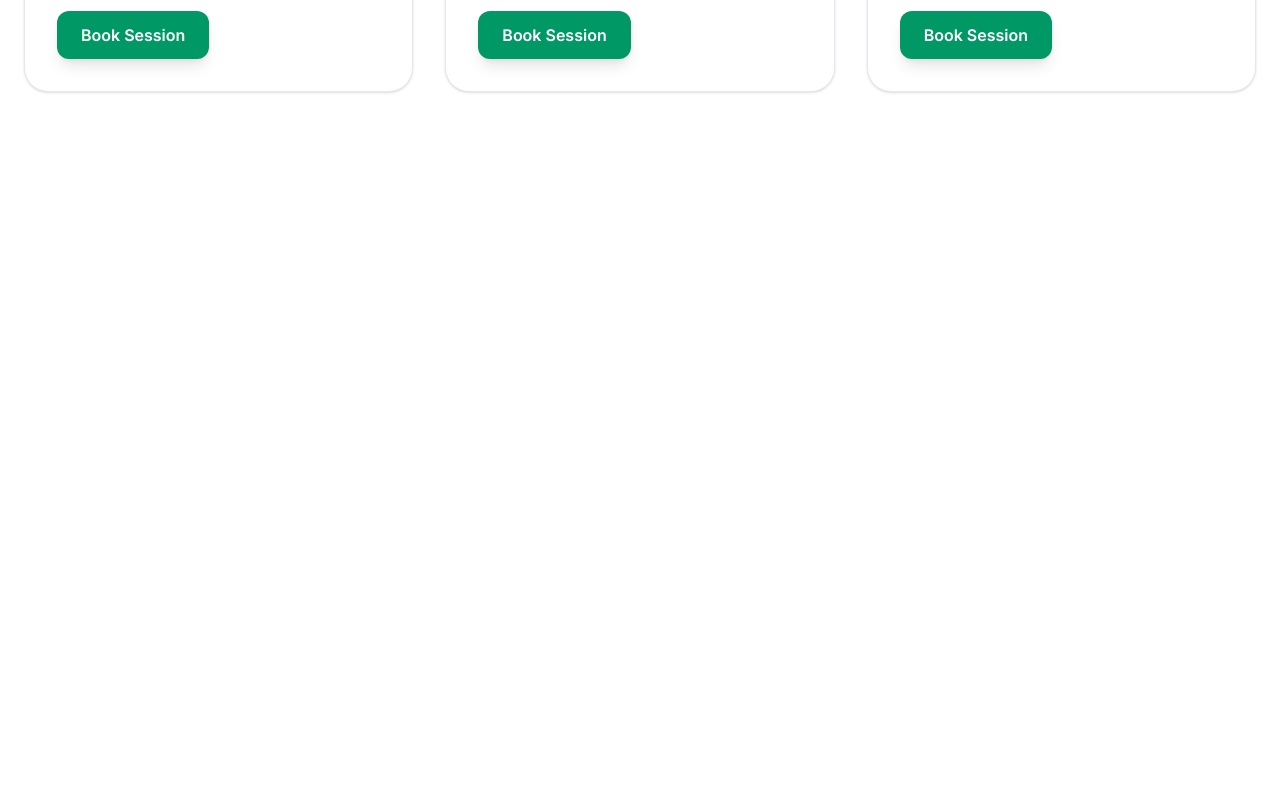
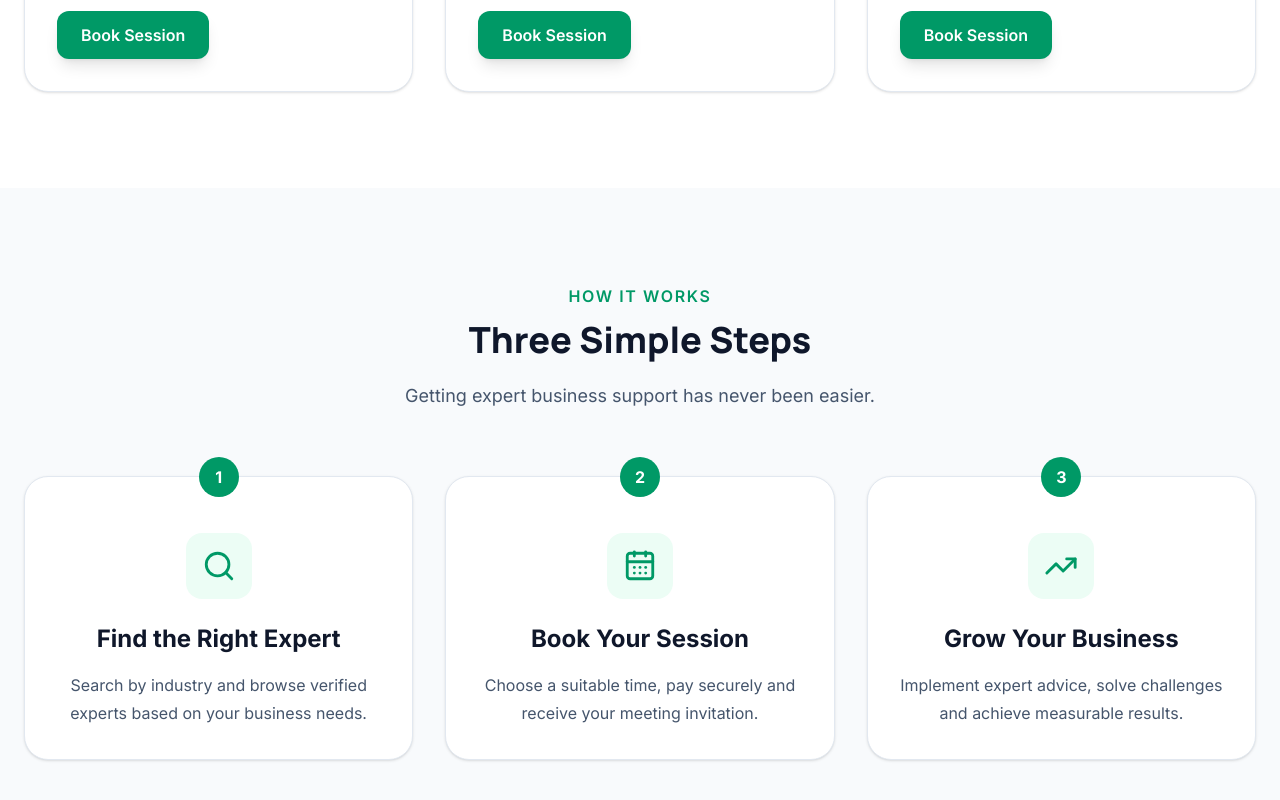
Before and after one commit to Grace4549/scalewise-v1, a React (Vite) app: page / in a window 1280 px wide. Shown: the part 3779-4579 px from the top of the page. Before the commit the page ends 3967 px from the top, so only its background shows below. Built offline with nearby package versions, Linux system fonts and the light colour scheme.

Commit message:
Add how it works section

```diff
--- a/src/Components/HowItWorks.jsx
+++ b/src/Components/HowItWorks.jsx
@@ -0,0 +1,69 @@
+import { Search, CalendarDays, TrendingUp } from "lucide-react";
+import Container from "./ui/Container";
+import SectionTitle from "./ui/SectionTitle";
+import Card from "./ui/Card";
+
+const steps = [
+  {
+    icon: Search,
+    title: "Find the Right Expert",
+    description:
+      "Search by industry and browse verified experts based on your business needs.",
+  },
+  {
+    icon: CalendarDays,
+    title: "Book Your Session",
+    description:
+      "Choose a suitable time, pay securely and receive your meeting invitation.",
+  },
+  {
+    icon: TrendingUp,
+    title: "Grow Your Business",
+    description:
+      "Implement expert advice, solve challenges and achieve measurable results.",
+  },
+];
+
+export default function HowItWorks() {
+  return (
+    <section className="bg-slate-50 py-24">
+      <Container>
+        <SectionTitle
+          eyebrow="How It Works"
+          title="Three Simple Steps"
+          description="Getting expert business support has never been easier."
+        />
+
+        <div className="grid gap-8 md:grid-cols-3">
+          {steps.map((step, index) => {
+            const Icon = step.icon;
+
+            return (
+              <Card key={step.title} className="relative text-center">
+
+                <div className="absolute -top-5 left-1/2 flex h-10 w-10 -translate-x-1/2 items-center justify-center rounded-full bg-emerald-600 font-bold text-white">
+                  {index + 1}
+                </div>
+
+                <div className="mt-6 flex justify-center">
+                  <div className="rounded-2xl bg-emerald-50 p-4">
+                    <Icon size={34} className="text-emerald-600" />
+                  </div>
+                </div>
+
+                <h3 className="mt-6 text-2xl font-bold">
+                  {step.title}
+                </h3>
+
+                <p className="mt-4 leading-7 text-slate-600">
+                  {step.description}
+                </p>
+
+              </Card>
+            );
+          })}
+        </div>
+      </Container>
+    </section>
+  );
+}
--- a/src/Pages/Home.jsx
+++ b/src/Pages/Home.jsx
@@ -4,6 +4,7 @@ import SearchSection from "../components/SearchSection";
 import Services from "../components/Services";
 import Industries from "../components/Industries";
 import FeaturedExperts from "../components/FeaturedExperts";
+import HowItWorks from "../components/HowItWorks";
 
 function Home() {
   return (
@@ -14,6 +15,7 @@ function Home() {
       <Services />
       <Industries />
       <FeaturedExperts />
+      <HowItWorks />
     </>
   );
 }
```
